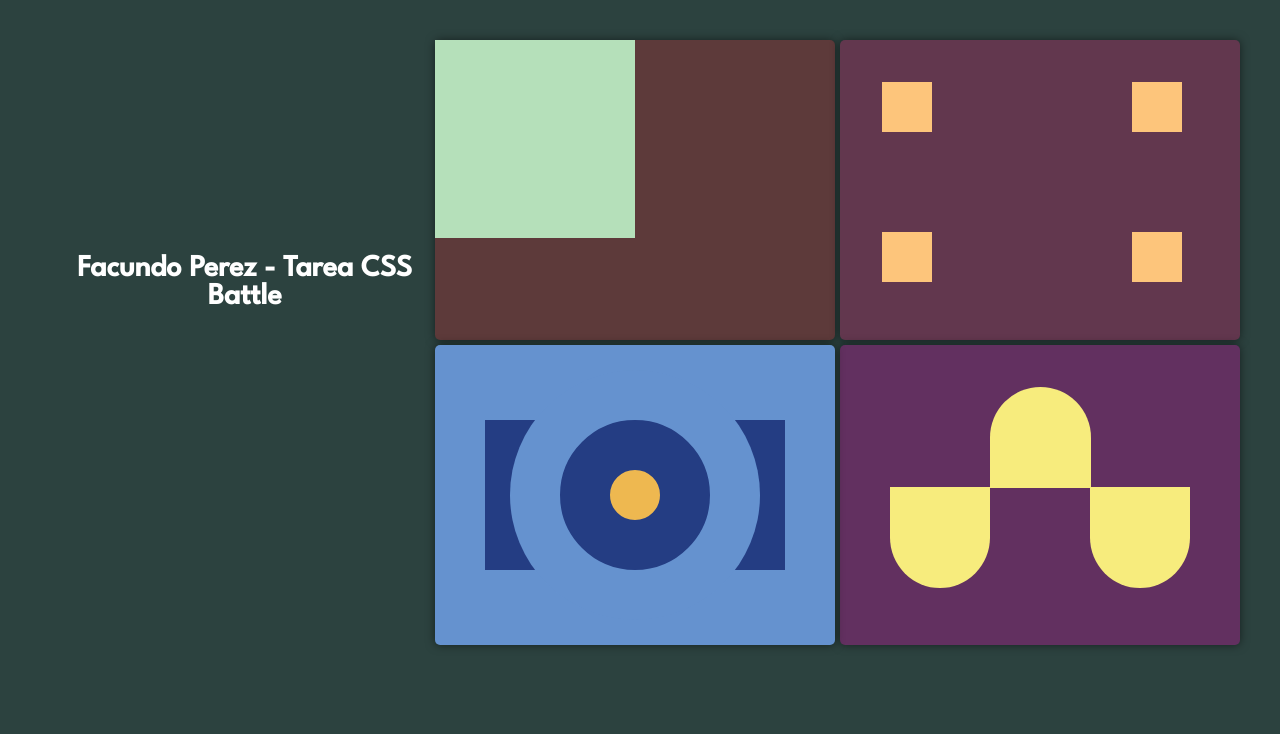
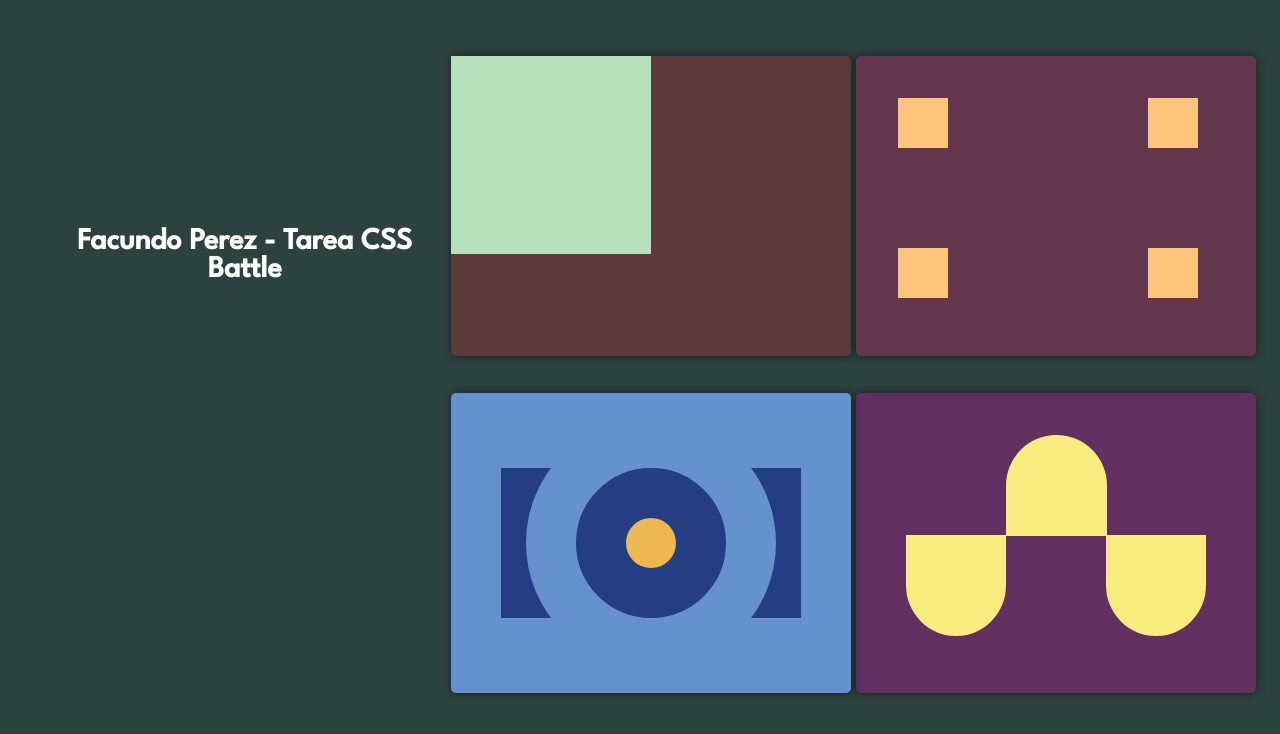
Before and after one commit to facuft2/TareaCSSBattle, a plain HTML site: page index.html in a window 1280 px wide. Drawn offline with Linux system fonts and the light colour scheme.

Commit message:
Add files via upload

```diff
--- a/csss/style.css
+++ b/csss/style.css
@@ -13,6 +13,7 @@ body {
 }
 
 .card {
+  margin: 4%;
   background-color: #fff;
   border-radius: 5px;
   width: 400px;
@@ -31,7 +32,7 @@ body {
 }
 .Header {
   margin-left: 5%;
-  margin-top: 52%;
+  margin-top: 45%;
   height: 50px;
   display: flex;
   justify-content: space-between;
```
